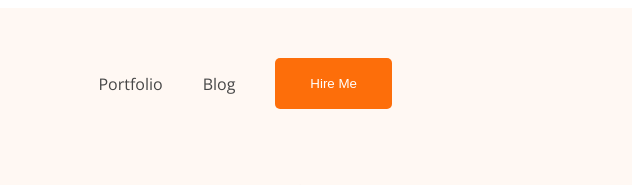
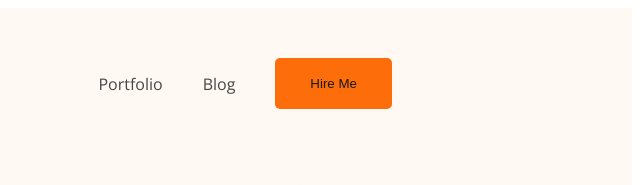
Before and after one commit to meraj974/web-dev-portfolio, a plain HTML site: page index.html in a window 1280 px wide. In both pictures the pointer is over the button "Hire Me". Shown: the top 185 px of the page, 640-1280 px from the left. Drawn offline with nearby package versions, Linux system fonts and the light colour scheme.

Commit message:
added hover

```diff
--- a/styles/portfolio.css
+++ b/styles/portfolio.css
@@ -194,3 +194,6 @@ footer input[type=text], footer input[type=email], footer textarea{
     margin-bottom: 24px;
     border: none;
 }
+.btn-primary:hover{
+    color: #181818;
+}
```
